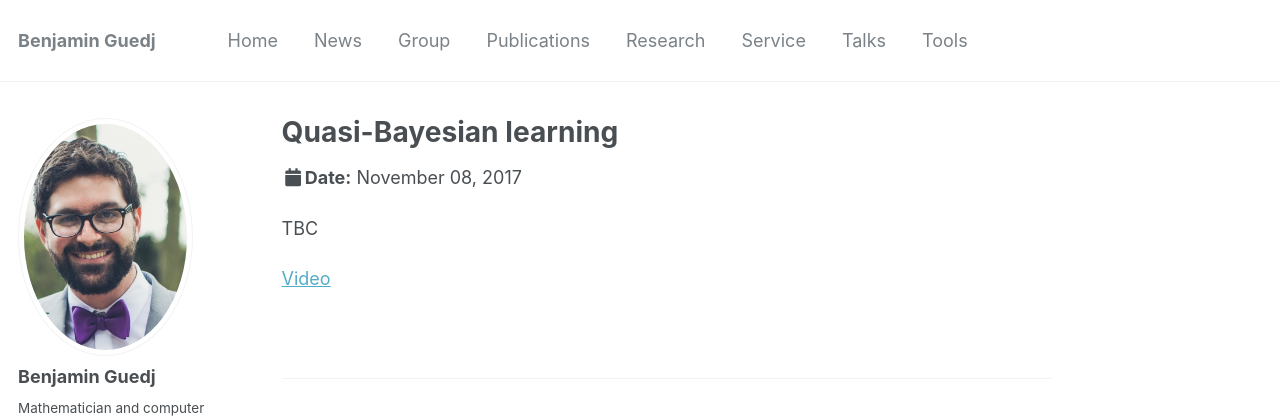
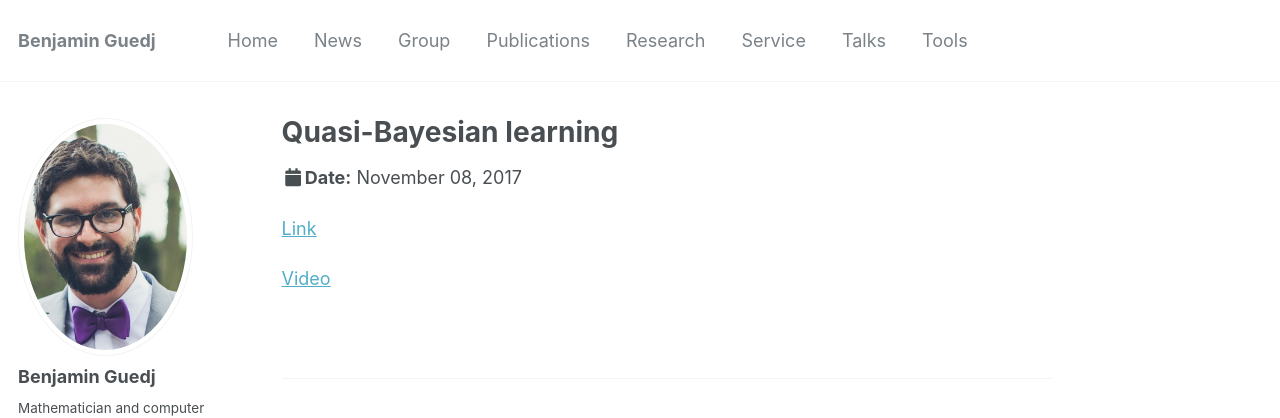
Before and after one commit to bguedj/bguedj.github.io, a Jekyll site: the page built from _talks/2017-11-08-talk-criteo.md, in a window 1280 px wide. Shown: the top 418 px of the page. Built offline with Jekyll 4.4.1, drawn with Linux system fonts in a browser that asks for light colours.

Commit message:
talk criteo

```diff
--- a/_talks/2017-11-08-talk-criteo.md
+++ b/_talks/2017-11-08-talk-criteo.md
@@ -8,7 +8,7 @@ date: 2017-11-08
 location: "Paris, France"
 ---
 
-TBC
+[Link](http://labs.criteo.com/2017/10/announcing-3rd-annual-machine-learning-real-world-workshop/)
 
 [Video](https://youtu.be/hncA61eBWDI)
 
```
